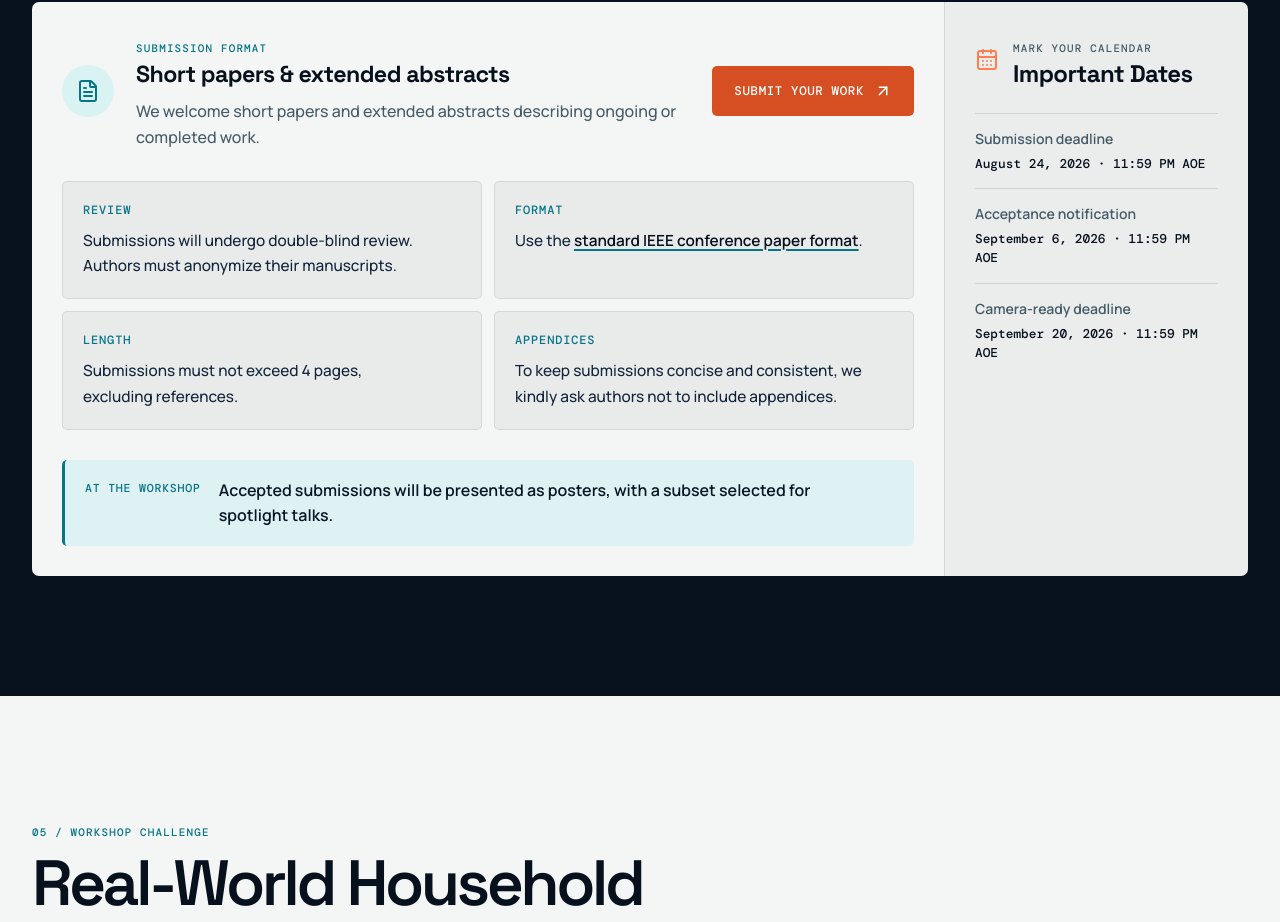
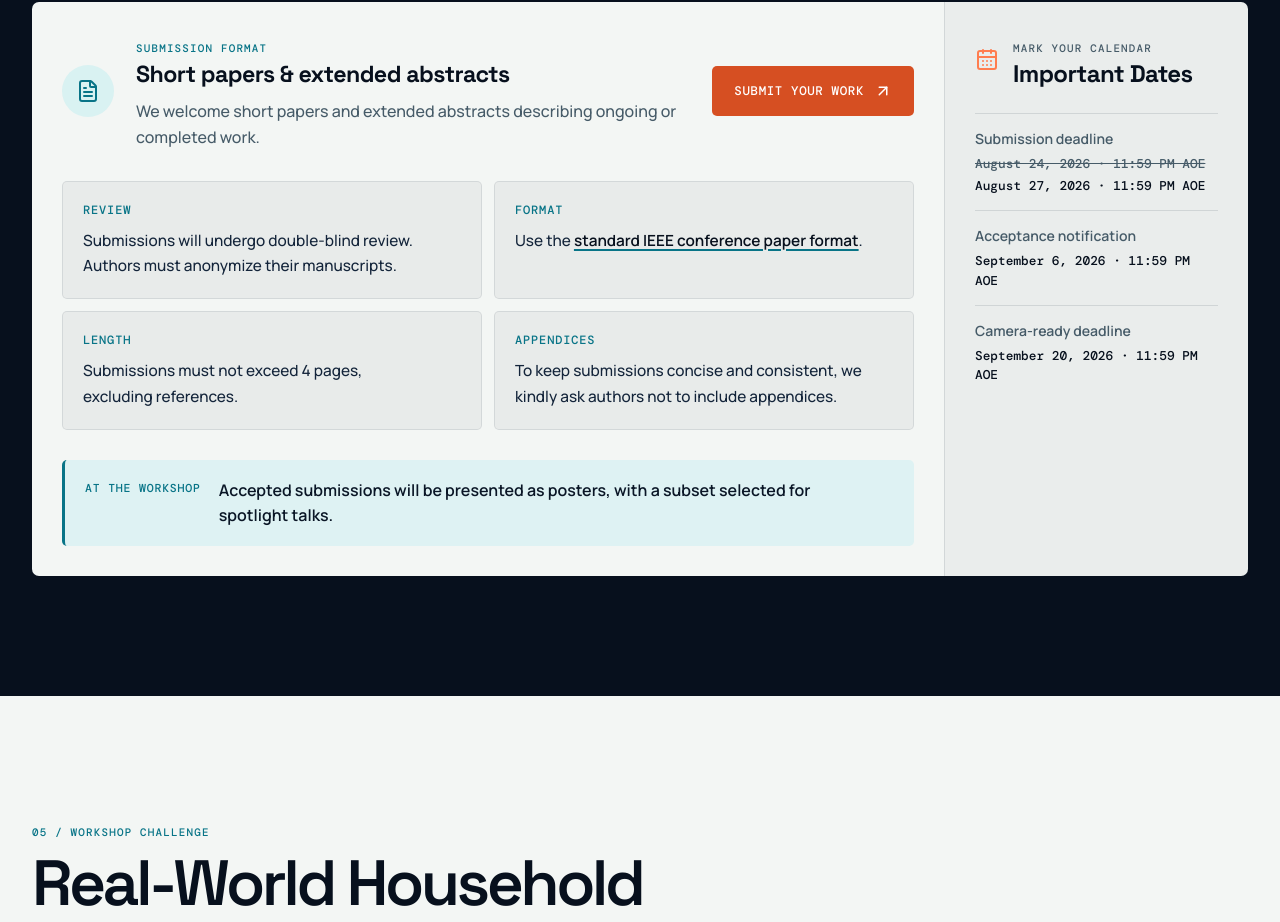
Before and after one commit to bimanual-robot-learning/bimanual-robot-learning.github.io, a React (Vite) app: page / in a window 1280 px wide. Shown: the part 5790-6712 px from the top of the page. Built offline with nearby package versions, Linux system fonts and the light colour scheme.

Commit message:
feat: extend paper submission deadline

```diff
--- a/src/App.css
+++ b/src/App.css
@@ -1313,6 +1313,18 @@
   line-height: 1.5;
 }
 
+.important-dates__previous,
+.important-dates__current {
+  display: block;
+}
+
+.important-dates__previous {
+  margin-bottom: 3px;
+  color: var(--slate-readable);
+  text-decoration-thickness: 1px;
+  text-decoration-color: currentColor;
+}
+
 .section--challenge {
   position: relative;
   overflow: hidden;
--- a/src/App.tsx
+++ b/src/App.tsx
@@ -486,7 +486,14 @@ function App() {
                   {importantDates.map((date) => (
                     <div key={date.label}>
                       <dt>{date.label}</dt>
-                      <dd>{date.value}</dd>
+                      <dd>
+                        {date.previousValue && (
+                          <del className="important-dates__previous">
+                            {date.previousValue}
+                          </del>
+                        )}
+                        <span className="important-dates__current">{date.value}</span>
+                      </dd>
                     </div>
                   ))}
                 </dl>
--- a/src/data/workshop.ts
+++ b/src/data/workshop.ts
@@ -671,9 +671,21 @@ export const awards: AwardItem[] = [
 ]
 
 export const importantDates = [
-  { label: 'Submission deadline', value: 'August 24, 2026 · 11:59 PM AOE' },
-  { label: 'Acceptance notification', value: 'September 6, 2026 · 11:59 PM AOE' },
-  { label: 'Camera-ready deadline', value: 'September 20, 2026 · 11:59 PM AOE' },
+  {
+    label: 'Submission deadline',
+    previousValue: 'August 24, 2026 · 11:59 PM AOE',
+    value: 'August 27, 2026 · 11:59 PM AOE',
+  },
+  {
+    label: 'Acceptance notification',
+    previousValue: undefined,
+    value: 'September 6, 2026 · 11:59 PM AOE',
+  },
+  {
+    label: 'Camera-ready deadline',
+    previousValue: undefined,
+    value: 'September 20, 2026 · 11:59 PM AOE',
+  },
 ]
 
 export const sponsor = {
```
Also changed, not shown: 1 other file (tests, documents, lock files or other folders).
